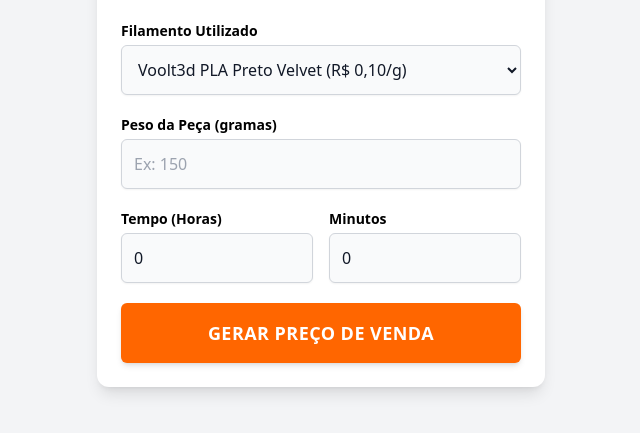
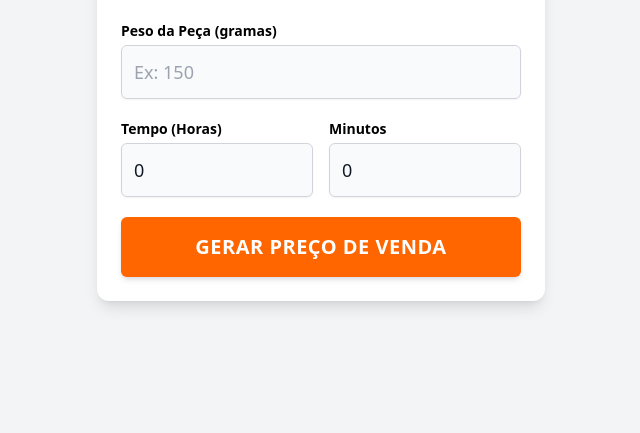
Before and after one commit to JellyBR/calculadora-c3d, a plain HTML site: page index.html in a window 1280 px wide. Shown: the part 175-608 px from the top of the page, without its empty margins (319-959 px from the left). Drawn offline with nearby package versions, Linux system fonts and the light colour scheme.

Commit message:
Update index.html

```diff
--- a/index.html
+++ b/index.html
@@ -11,45 +11,31 @@
 
         <!-- Cabeçalho com Logo -->
         <div class="text-center mb-6">
-            <!-- O logotipo deve estar na mesma pasta no GitHub com o nome exato logo.png -->
             <img src="logo.png" alt="COISAS 3D Logo" class="mx-auto h-20 object-contain mb-2 fallback-logo" onerror="this.style.display='none'; document.getElementById('logo-texto').style.display='block';">
             <h2 id="logo-texto" class="text-3xl font-black text-black hidden">COISAS <span class="text-[#FF6600]">3D</span></h2>
             <p class="text-sm text-gray-500 font-medium uppercase tracking-wider mt-2">Calculadora Operacional</p>
         </div>
 
         <div class="space-y-5">
-            <!-- Filamento -->
-            <div>
-                <label class="block text-sm font-bold text-black mb-1">Filamento Utilizado</label>
-                <select id="filamento" class="mt-1 block w-full rounded-md border-gray-300 bg-gray-50 shadow-sm p-3 border focus:ring-[#FF6600] focus:border-[#FF6600]">
-                    <option value="0.1049">Voolt3d PLA Preto Velvet (R$ 0,10/g)</option>
-                    <option value="0.0899">Voolt3d PLA Branco Silk / 3D Lab (R$ 0,09/g)</option>
-                    <option value="0.0949">Voolt3d PLA Vermelho/Azul/Laranja (R$ 0,095/g)</option>
-                    <option value="0.0998">Soleyin PLA Cinza/Branco (R$ 0,10/g)</option>
-                    <option value="0.1249">Multifila PLA Dual (R$ 0,12/g)</option>
-                    <option value="0.0935">3D Lab / Flashforge PETG (R$ 0,093/g)</option>
-                </select>
-            </div>
-
             <!-- Peso -->
             <div>
                 <label class="block text-sm font-bold text-black mb-1">Peso da Peça (gramas)</label>
-                <input type="number" id="peso" placeholder="Ex: 150" class="mt-1 block w-full rounded-md border-gray-300 bg-gray-50 shadow-sm p-3 border focus:ring-[#FF6600] focus:border-[#FF6600]">
+                <input type="number" id="peso" placeholder="Ex: 150" class="mt-1 block w-full rounded-md border-gray-300 bg-gray-50 shadow-sm p-3 text-lg border focus:ring-[#FF6600] focus:border-[#FF6600]">
             </div>
 
             <!-- Tempo de Impressão -->
             <div class="flex gap-4">
                 <div class="w-1/2">
                     <label class="block text-sm font-bold text-black mb-1">Tempo (Horas)</label>
-                    <input type="number" id="horas" placeholder="Ex: 4" value="0" min="0" class="mt-1 block w-full rounded-md border-gray-300 bg-gray-50 shadow-sm p-3 border focus:ring-[#FF6600] focus:border-[#FF6600]">
+                    <input type="number" id="horas" placeholder="Ex: 4" value="0" min="0" class="mt-1 block w-full rounded-md border-gray-300 bg-gray-50 shadow-sm p-3 text-lg border focus:ring-[#FF6600] focus:border-[#FF6600]">
                 </div>
                 <div class="w-1/2">
                     <label class="block text-sm font-bold text-black mb-1">Minutos</label>
-                    <input type="number" id="minutos" placeholder="Ex: 30" value="0" min="0" max="59" class="mt-1 block w-full rounded-md border-gray-300 bg-gray-50 shadow-sm p-3 border focus:ring-[#FF6600] focus:border-[#FF6600]">
+                    <input type="number" id="minutos" placeholder="Ex: 30" value="0" min="0" max="59" class="mt-1 block w-full rounded-md border-gray-300 bg-gray-50 shadow-sm p-3 text-lg border focus:ring-[#FF6600] focus:border-[#FF6600]">
                 </div>
             </div>
 
-            <button onclick="calcularOrcamento()" class="w-full bg-[#FF6600] hover:bg-[#CC5200] text-white font-black text-lg py-4 px-4 rounded-md transition duration-200 mt-2 shadow-md uppercase tracking-wide">
+            <button onclick="calcularOrcamento()" class="w-full bg-[#FF6600] hover:bg-[#CC5200] text-white font-black text-xl py-4 px-4 rounded-md transition duration-200 mt-2 shadow-md uppercase tracking-wide">
                 Gerar Preço de Venda
             </button>
         </div>
@@ -58,7 +44,7 @@
         <div id="resultado" class="hidden mt-8">
             <h3 class="text-lg font-bold text-black border-b-2 border-gray-200 pb-2 mb-3">Detalhamento de Custos</h3>
             <div class="flex justify-between text-sm mb-2">
-                <span class="text-gray-600 font-medium">Custo Material:</span>
+                <span class="text-gray-600 font-medium">Custo Material (R$ 0,12/g):</span>
                 <span id="custoMaterial" class="font-bold text-black">R$ 0,00</span>
             </div>
             <div class="flex justify-between text-sm mb-2">
@@ -80,17 +66,17 @@
     <script>
         function calcularOrcamento() {
             // Entradas
-            const custoGrama = parseFloat(document.getElementById('filamento').value);
             const peso = parseFloat(document.getElementById('peso').value) || 0;
             const horas = parseFloat(document.getElementById('horas').value) || 0;
             const minutos = parseFloat(document.getElementById('minutos').value) || 0;
 
             if (peso === 0 && horas === 0 && minutos === 0) return;
 
-            // Parâmetros Fixos (Baseados na Planilha)
+            // Parâmetros Fixos e Estratégicos
+            const custoGrama = 0.12; // Valor cravado no teto para segurança
             const custoHoraMaquina = 1.523;
-            const markupLucro = 1.20; // 20% de lucro líquido alvo
-            const taxaFixa = 1.00; // Taxa fixa marketplace
+            const markupLucro = 1.20; // 20% de lucro líquido
+            const taxaFixa = 1.00; // Taxa marketplace
             const taxaVariavel = 0.05; // 5% comissão marketplace
 
             // Cálculos Base
@@ -99,7 +85,7 @@
             const custoMaquina = tempoTotalHoras * custoHoraMaquina;
             const custoProducao = custoMaterial + custoMaquina;
 
-            // Fórmula blindada para garantir a margem de 20% após os descontos
+            // Fórmula Blindada
             const precoFinal = ((custoProducao * markupLucro) + taxaFixa) / (1 - taxaVariavel);
 
             // Atualização da Interface
```
